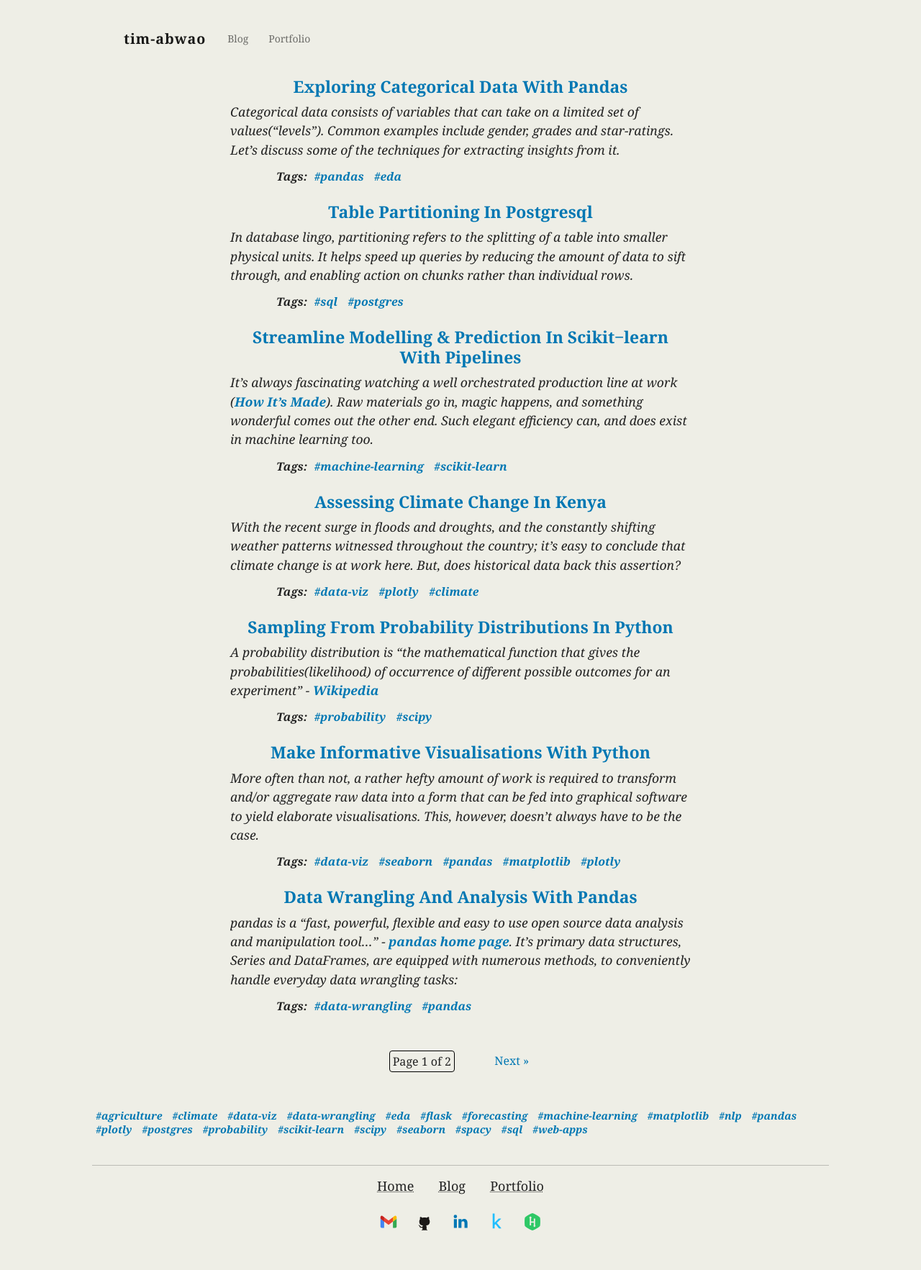
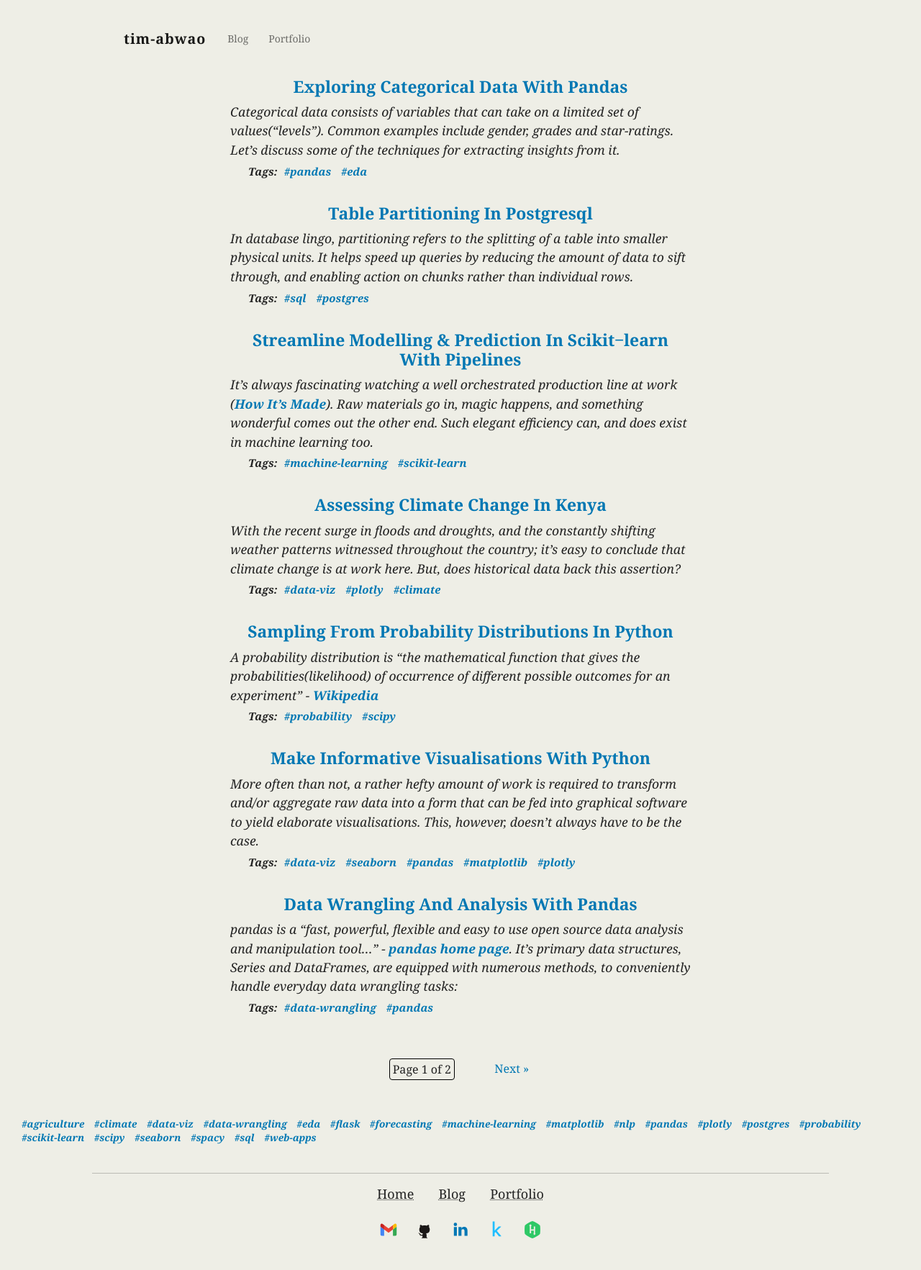
Before and after one commit to Tim-Abwao/tim-abwao.github.io, a Jekyll site: the page built from blog/index.html, in a window 1280 px wide. Shown: the whole page at 72% size. Built offline with Jekyll 4.4.1, drawn with Linux system fonts in a browser that asks for light colours; the list of posts is cut into pages by our own code.

Commit message:
Update article list appearance
Tweak tag and post-item margins to improve visibility.

```diff
--- a/assets/css/blog.sass
+++ b/assets/css/blog.sass
@@ -20,8 +20,8 @@
     margin-bottom: 1%
 
 .tags
-  margin: 2% 10%
-  font: oblique bolder 0.9em Georgia, serif
+  margin: 5px 25px
+  font: oblique bolder 0.85em Georgia, serif
 
   a
     padding: 5px
@@ -47,9 +47,6 @@
     max-width: 70%
     margin: 2% auto
 
-  .post-item
-    margin-bottom: 25px
-
 @media only screen and (min-width: 1024px)
   .post-list
     font-size: 1.1em
```
